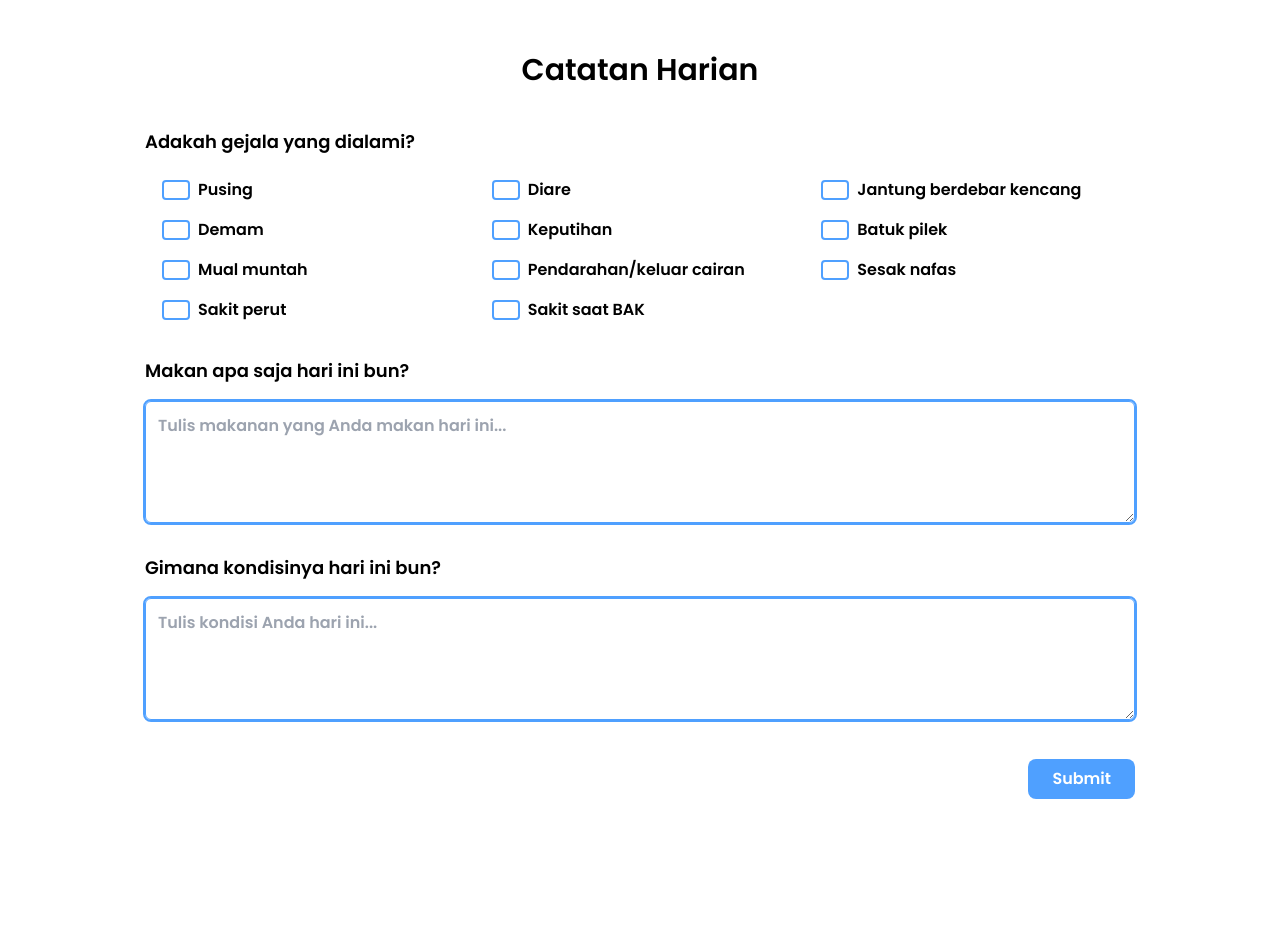
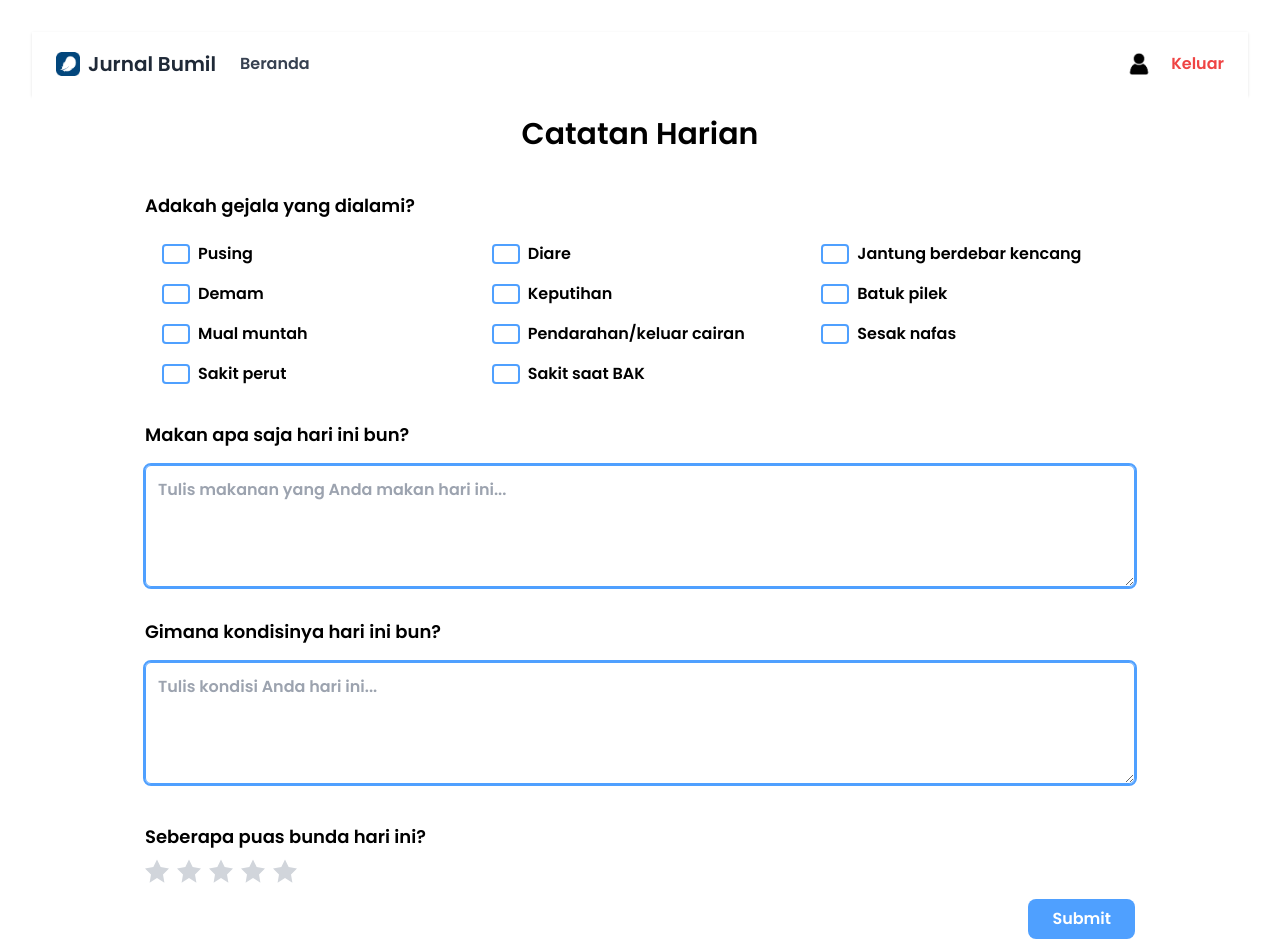
Before and after one commit to risya22008/JurnalBumil, a React (Vite) app in the folder Frontend/: page /catatan in a window 1280 px wide. Shown: the top 952 px of the page. Before the commit the page ends 864 px from the top, so only its background shows below. Built offline with nearby package versions, Linux system fonts and the light colour scheme; sample sign-in values are in the browser's storage.

Commit message:
update fe

```diff
--- a/Frontend/src/components/Navbar.jsx
+++ b/Frontend/src/components/Navbar.jsx
@@ -7,9 +7,11 @@ const Navbar = ({ user, onLogout }) => {
   const decodedToken = token ? decodeJwt(token) : null;
   const navigate = useNavigate();
   const handleLogout = () => {
-    onLogout();
-    navigate("/beranda");
+    localStorage.removeItem("token"); // Hapus token langsung di sini
+    navigate("/login"); // Redirect ke halaman login
   };
+
+
 
 //   //testing
 //   user = { name: "Panji Pragiwaksono", role: "bidan" };
--- /dev/null
+++ b/Frontend/src/components/RequireAuth.jsx
@@ -0,0 +1,17 @@
+import React, { useEffect } from "react";
+import { useNavigate } from "react-router-dom";
+
+const RequireAuth = ({ children }) => {
+  const navigate = useNavigate();
+
+  useEffect(() => {
+    const token = localStorage.getItem("token");
+    if (!token) {
+      navigate("/login");
+    }
+  }, [navigate]);
+
+  return children;
+};
+
+export default RequireAuth;
--- a/Frontend/src/pages/Catatan.jsx
+++ b/Frontend/src/pages/Catatan.jsx
@@ -1,42 +1,20 @@
 import React, { useEffect, useState } from "react";
+import axios from "axios";
 import Header from "../components/Header";
+import { decodeJwt } from "../utils/decode";
 import Footer from "../components/Footer";
 import Navbar from "../components/navbar";
 import "../App.css";
-
-const Dashboard = () => {
-  const [name, setName] = useState("");
-
-  useEffect(() => {
-    const userData = localStorage.getItem("user");
-    if (userData) {
-      const parsed = JSON.parse(userData);
-      setName(parsed.nama);
-    }
-  }, []);
-
-  return (
-    <div className="flex flex-col min-h-screen">
-      <Navbar />
-      <main className="flex-grow p-6">
-        <h2 className="text-xl font-semibold mb-4">Selamat datang, {name}!</h2>
-        {/* konten */}
-      </main>
-      <Footer />
-    </div>
-  );
-};
-
+import RequireAuth from "../components/RequireAuth";
 
 const CatatanHarian = () => {
   const symptoms = [
     ["Pusing", "Diare", "Jantung berdebar kencang"],
     ["Demam", "Keputihan", "Batuk pilek"],
     ["Mual muntah", "Pendarahan/keluar cairan", "Sesak nafas"],
-    ["Sakit perut", "Sakit saat BAK", ""], // kolom ke-3 kosong
+    ["Sakit perut", "Sakit saat BAK", ""],
   ];
 
-  // Mapping angka 1-11 untuk gejala
   const symptomIds = [
     1, 2, 3,
     4, 5, 6,
@@ -44,11 +22,11 @@ const CatatanHarian = () => {
     10, 11,
   ];
 
-  // State (jika dibutuhkan untuk penanganan form)
   const [formData, setFormData] = useState({
     kondisi: [],
     makanan: "",
     kondisiHarian: "",
+    skorHarian: 0,
   });
 
   const handleCheckboxChange = (e) => {
@@ -64,26 +42,63 @@ const CatatanHarian = () => {
     });
   };
 
-  const handleSubmit = (e) => {
-    e.preventDefault();
-    console.log("Data terkirim:", formData);
-
-    // Di sini bisa dikirim ke backend
-    // Misalnya: axios.post("/api/catatan", formData)
-
-    alert("Catatan harian berhasil dikirim!");
+  const handleSkorChange = (value) => {
+    setFormData((prev) => ({
+      ...prev,
+      skorHarian: value,
+    }));
   };
 
+  const handleSubmit = async (e) => {
+    e.preventDefault();
+
+    const isConfirmed = window.confirm("Apakah semua data sudah lengkap dan benar?");
+    if (!isConfirmed) return;
+
+    const token = localStorage.getItem("token");
+    const decodedToken = decodeJwt(token);
+
+    const id_ibu = decodedToken?.nama;
+    if (!id_ibu) {
+      alert("ID pengguna tidak ditemukan di token.");
+      return;
+    }
+
+    const postData = {
+      catatan_kondisi: formData.kondisiHarian,
+      catatan_konsumsi: formData.makanan,
+      gejala: formData.kondisi.map(Number),
+      rating: formData.skorHarian,
+      date: new Date().toISOString(),
+      id_ibu,
+    };
+
+    try {
+      await axios.post("http://localhost:8000/api/catatan", postData);
+      alert("Catatan harian berhasil dikirim!");
+      setFormData({
+        kondisi: [],
+        makanan: "",
+        kondisiHarian: "",
+        skorHarian: 0,
+      });
+    } catch (err) {
+      const msg = err.response?.data?.message || "Terjadi kesalahan saat mengirim catatan.";
+      console.error("Error:", msg);
+      alert(msg);
+    }
+  };
+
+
   return (
+    <div className="flex flex-col min-h-screen">
+      <Navbar />
     <div className="p-5 min-h-screen bg-white">
       <h1 className="text-3xl font-semibold text-center mb-10 font-poppins">
         Catatan Harian
       </h1>
 
-      <form
-        className="mx-auto max-w-[1022px] px-4"
-        onSubmit={handleSubmit}
-      >
+      <form className="mx-auto max-w-[1022px] px-4" onSubmit={handleSubmit}>
         <div className="mb-6">
           <p className="text-lg font-semibold text-left mb-4 font-poppins">
             Adakah gejala yang dialami?
@@ -159,8 +174,35 @@ const CatatanHarian = () => {
           ></textarea>
         </div>
 
-        {/* Tombol Submit */}
-        <div className="mt-8 text-right">
+        {/* Skor Harian - Rating Bintang */}
+        <div className="mt-8 mb-4 text-left">
+          <p className="text-lg font-semibold mb-2 font-poppins">
+            Seberapa puas bunda hari ini?
+          </p>
+          <div className="flex justify-start gap-2 text-2xl">
+              {[1, 2, 3, 4, 5].map((num) => (
+                <button
+                  key={num}
+                  type="button"
+                  className="focus:outline-none"
+                  onClick={() => handleSkorChange(num)}
+                >
+                  <svg
+                    xmlns="http://www.w3.org/2000/svg"
+                    fill={formData.skorHarian >= num ? "#4fa0ff" : "#d1d5db"}
+                    viewBox="0 0 24 24"
+                    stroke="none"
+                    className="w-6 h-6"
+                  >
+                    <path d="M12 .587l3.668 7.431L24 9.587l-6 5.847 1.42 8.28L12 18.896l-7.42 4.818L6 15.434 0 9.587l8.332-1.569z" />
+                  </svg>
+                </button>
+              ))}
+
+          </div>
+        </div>
+
+        <div className="mt-4 text-right">
           <button
             type="submit"
             className="bg-[#4fa0ff] text-white px-6 py-2 rounded-lg font-semibold hover:bg-blue-500 transition"
@@ -169,8 +211,13 @@ const CatatanHarian = () => {
           </button>
         </div>
       </form>
+      <Footer />
+    </div>
     </div>
   );
 };
-
-export default CatatanHarian;
+export default () => (
+  <RequireAuth>
+    <CatatanHarian />
+  </RequireAuth>
+);
```
Also changed, not shown: 2 other files (tests, documents, lock files or other folders).
